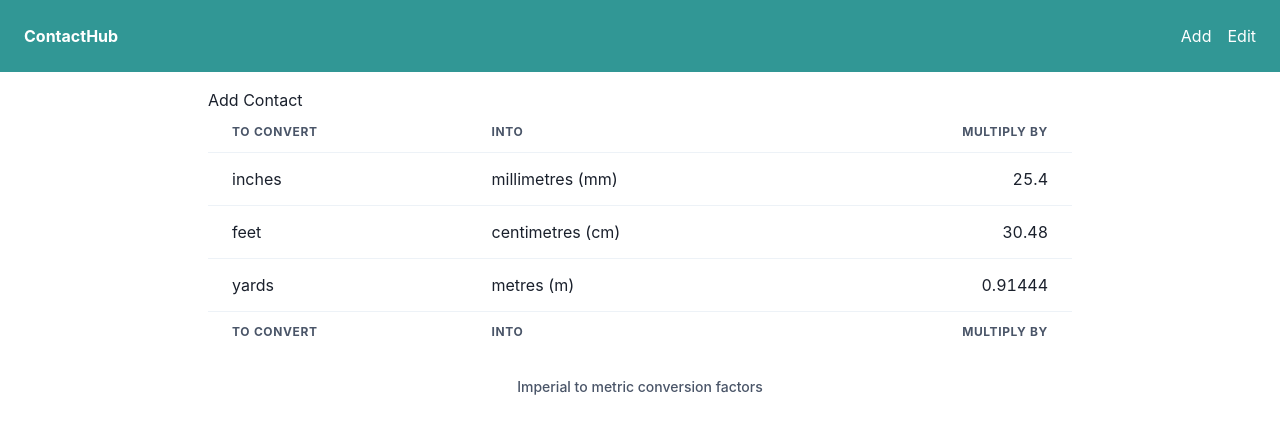
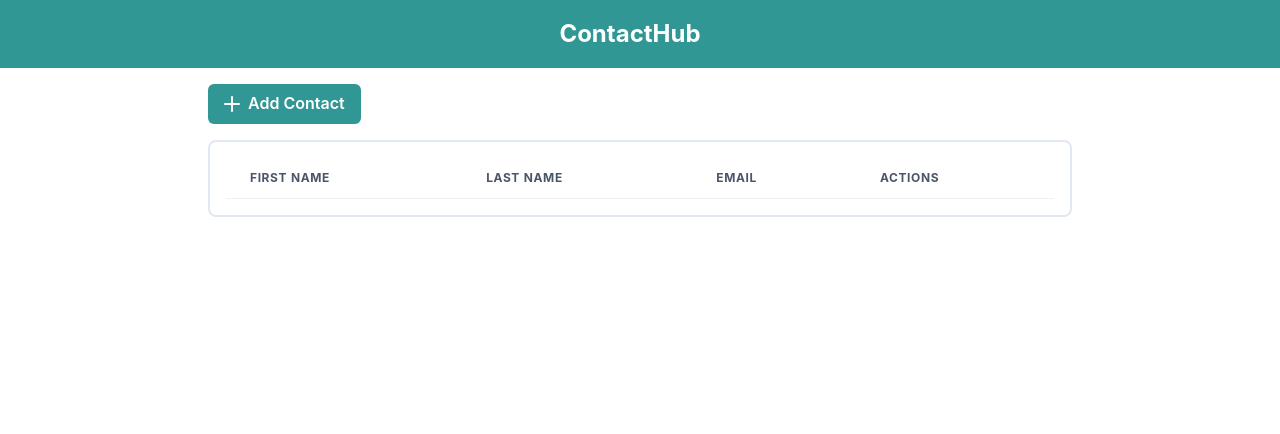
Before and after one commit to malenacaroline/contacthub, a Next.js app: page / in a window 1280 px wide. Shown: the top 434 px of the page. Built offline with nearby package versions, Linux system fonts and the light colour scheme.

Commit message:
listed contacts and added some adjustments

```diff
--- a/src/app/components/navbar.tsx
+++ b/src/app/components/navbar.tsx
@@ -1,4 +1,4 @@
-import { Flex, Link } from "@chakra-ui/react";
+import { Flex, Link, Text } from "@chakra-ui/react";
 import NextLink from "next/link";
 
 export const Navbar = () => {
@@ -6,26 +6,17 @@ export const Navbar = () => {
     <Flex
       as="nav"
       align="center"
-      justify="space-between"
+      justify="center"
       wrap="wrap"
-      padding="1.5rem"
+      padding={4}
       bg="teal.500"
       color="white"
     >
       <Flex align="center" mr={5}>
         <NextLink href="/" passHref>
           <Link>
-            <b>ContactHub</b>
+            <Text fontSize="2xl" fontWeight="bold">ContactHub</Text>
           </Link>
-        </NextLink>
-      </Flex>
-
-      <Flex align="center" justify="flex-end">
-        <NextLink href="/addContact" passHref>
-          <Link mr={4}>Add</Link>
-        </NextLink>
-        <NextLink href="/editContact" passHref>
-          <Link>Edit</Link>
         </NextLink>
       </Flex>
     </Flex>
--- a/src/app/components/table.tsx
+++ b/src/app/components/table.tsx
@@ -1,52 +1,64 @@
 import * as React from "react";
 import {
   TableContainer,
-  Table as TableUI,
+  Table,
   Thead,
-  TableCaption,
   Tbody,
   Tr,
   Th,
   Td,
-  Tfoot,
+  Flex,
+  Button
 } from "@chakra-ui/react";
-export const Table = () => {
+import { Inputs } from "./form";
+import NextLink from "next/link";
+import { DeleteIcon, EditIcon } from "@chakra-ui/icons";
+
+export const TableContact = (props: { contacts: Inputs[] }) => {
+  console.log("table");
+  console.log(props.contacts);
   return (
-    <TableContainer>
-      <TableUI variant="simple">
-        <TableCaption>Imperial to metric conversion factors</TableCaption>
+    <TableContainer
+      border="2px"
+      borderColor="gray.200"
+      borderRadius="lg"
+      padding={4}
+    >
+      <Table variant="striped">
         <Thead>
           <Tr>
-            <Th>To convert</Th>
-            <Th>into</Th>
-            <Th isNumeric>multiply by</Th>
+            <Th>First Name</Th>
+            <Th>Last Name</Th>
+            <Th>Email</Th>
+            <Th>Actions</Th>
           </Tr>
         </Thead>
         <Tbody>
-          <Tr>
-            <Td>inches</Td>
-            <Td>millimetres (mm)</Td>
-            <Td isNumeric>25.4</Td>
-          </Tr>
-          <Tr>
-            <Td>feet</Td>
-            <Td>centimetres (cm)</Td>
-            <Td isNumeric>30.48</Td>
-          </Tr>
-          <Tr>
-            <Td>yards</Td>
-            <Td>metres (m)</Td>
-            <Td isNumeric>0.91444</Td>
-          </Tr>
+          {props.contacts.map((contact, index) => (
+            <Tr key={index}>
+              <Td>{contact.firstname}</Td>
+              <Td>{contact.lastname}</Td>
+              <Td>{contact.email}</Td>
+              <Td>
+                <Flex>
+                  <NextLink href={`/contacts/edit?email=${contact.email}`} passHref>
+                    <Button colorScheme="teal" mr={4}>
+                      <EditIcon />
+                    </Button>
+                  </NextLink>
+
+                  <NextLink href="/contacts/add" passHref>
+                    <Button colorScheme="red">
+                      <DeleteIcon/>
+                    </Button>
+                  </NextLink>
+
+                </Flex>
+              </Td>
+            </Tr>
+          ))}
         </Tbody>
-        <Tfoot>
-          <Tr>
-            <Th>To convert</Th>
-            <Th>into</Th>
-            <Th isNumeric>multiply by</Th>
-          </Tr>
-        </Tfoot>
-      </TableUI>
+      </Table>
     </TableContainer>
   );
-}
+};
--- a/src/app/addContact/page.tsx
+++ b/src/app/contacts/add/page.tsx
@@ -1,7 +1,7 @@
 "use client";
 import { Box, Button } from "@chakra-ui/react";
-import Form from "../components/form";
-import { useContactContext } from "../ContactContext";
+import Form from "../../components/form";
+import { useContactContext } from "../../ContactContext";
 
 export default function AddContact() {
   const contactContext = useContactContext();
--- a/src/app/editContact/page.tsx
+++ b/src/app/contacts/edit/page.tsx
@@ -1,7 +1,7 @@
 "use client";
 import { Box } from "@chakra-ui/react";
-import Form from "../components/form";
-import { useContactContext } from "../ContactContext";
+import Form from "../../components/form";
+import { useContactContext } from "../../ContactContext";
 
 export default function EditContact() {
   const contactContext = useContactContext();
--- a/src/app/page.tsx
+++ b/src/app/page.tsx
@@ -1,15 +1,26 @@
-import Link from "next/link";
-import { Box, Link as LinkUI } from "@chakra-ui/react";
-import { Table } from "./components/table";
+"use client";
+import NextLink from "next/link";
+import { Box, Button } from "@chakra-ui/react";
+import { TableContact } from "./components/table";
+import { Inputs } from "./components/form";
+import { AddIcon } from "@chakra-ui/icons";
 
 export default function Home() {
+  let lsContacts: Inputs[] = [];
+
+  if (typeof window !== "undefined") {
+    lsContacts = JSON.parse(localStorage.getItem("contacts") || "[]");
+  }
+
+  console.log(lsContacts);
+
   return (
     <div>
       <Box mt={4}>
-        <LinkUI as={Link} href="/addContact" colorScheme="blue">
-          Add Contact
-        </LinkUI>
-        <Table />
+        <NextLink href="/contacts/add" passHref>
+          <Button colorScheme="teal" mb={4}><AddIcon mr={2}/>Add Contact</Button>
+        </NextLink>
+        <TableContact contacts={lsContacts} />
       </Box>
     </div>
   );
```
Also changed, not shown: src/app/components/form.tsx (+4 -5 lines).
